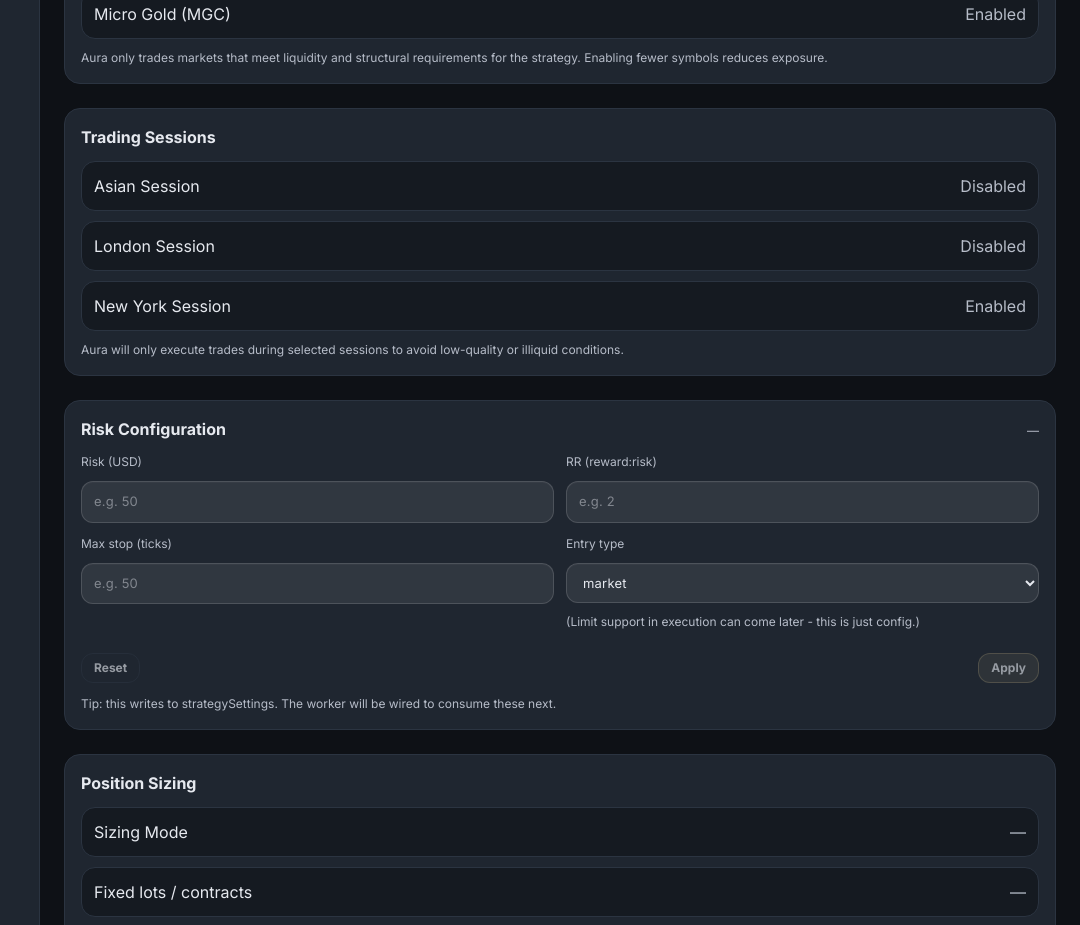
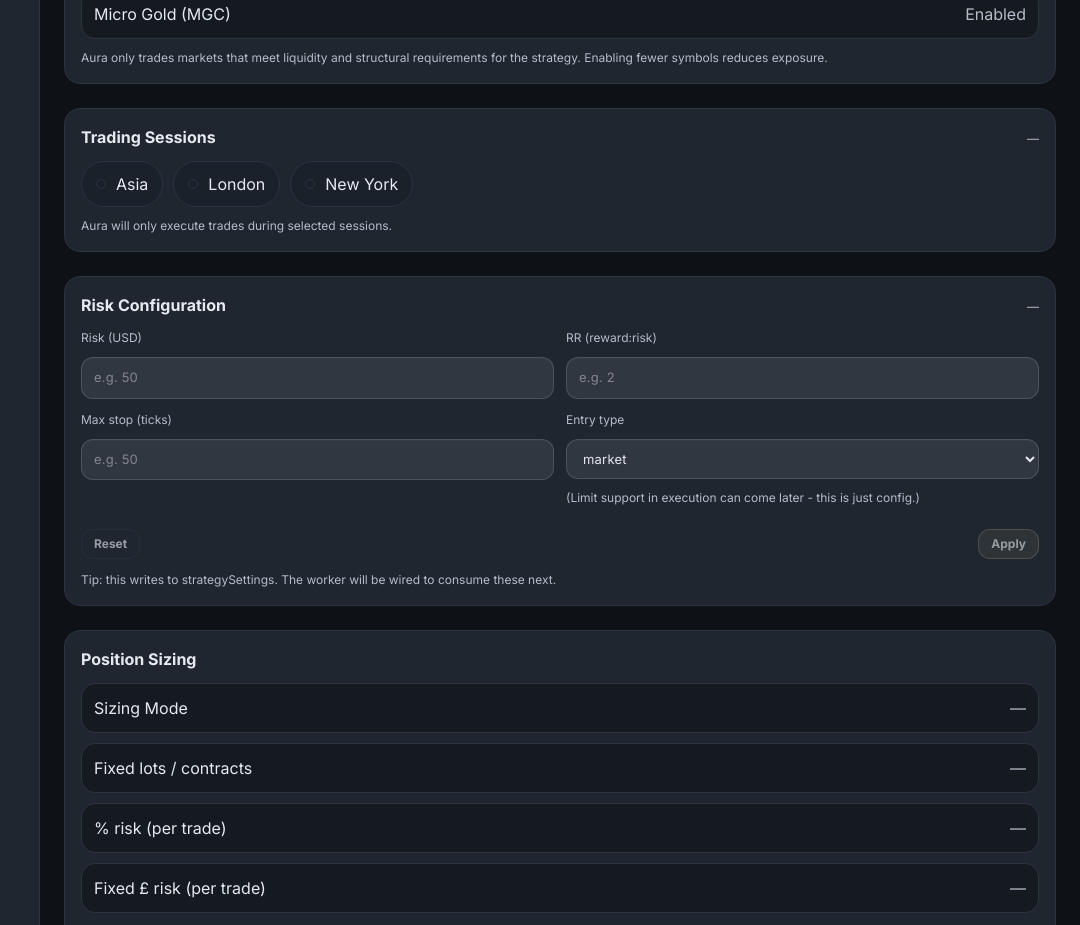
Before and after one commit to becspage-arch/aura, a Next.js app: page /app/strategy in a window 1280 px wide. Shown: the part 960-1885 px from the top of the page, without its empty margins (200-1280 px from the left). Built offline with nearby package versions, Linux system fonts and the light colour scheme; no server answers.

Commit message:
strategy dashboard

```diff
--- a/src/app/app/strategy/page.tsx
+++ b/src/app/app/strategy/page.tsx
@@ -345,29 +345,84 @@ export default function StrategyPage() {
         </div>
       </section>
 
-      {/* Sessions */}
+      {/* Sessions (INLINE PILLS) */}
       <section className="aura-card">
-        <div className="aura-card-title">Trading Sessions</div>
+        <div className="aura-row-between">
+          <div className="aura-card-title">Trading Sessions</div>
+          <div className="aura-muted aura-text-xs">
+            {saving
+              ? "Saving…"
+              : current
+              ? [
+                  current.sessions.asia ? "Asia" : null,
+                  current.sessions.london ? "London" : null,
+                  current.sessions.ny ? "NY" : null,
+                ]
+                  .filter(Boolean)
+                  .join(", ") || "None"
+              : "—"}
+          </div>
+        </div>
 
-        <div className="aura-mt-12 aura-grid-gap-10">
-          <div className="aura-card-muted aura-row-between">
-            <span>Asian Session</span>
-            <span className="aura-muted">Disabled</span>
+        <div className="aura-mt-12">
+          <div className="aura-pill-group" role="group" aria-label="Trading sessions">
+            {([
+              { key: "asia", label: "Asia" },
+              { key: "london", label: "London" },
+              { key: "ny", label: "New York" },
+            ] as const).map((s) => {
+              const on = !!current?.sessions[s.key];
+
+              return (
+                <button
+                  key={s.key}
+                  type="button"
+                  className="aura-pill-toggle"
+                  aria-pressed={on}
+                  onClick={async () => {
+                    if (!current) return;
+
+                    const prev = current;
+                    const nextLocal = {
+                      ...current,
+                      sessions: { ...current.sessions, [s.key]: !on },
+                    };
+                    setCurrent(nextLocal);
+
+                    try {
+                      setSaving(true);
+                      setErr(null);
+
+                      const res = await fetchJSON<StrategyPostResponse>(
+                        "/api/trading-state/strategy-settings",
+                        {
+                          method: "POST",
+                          body: JSON.stringify({
+                            sessions: { [s.key]: !on },
+                          }),
+                        }
+                      );
+
+                      setCurrent(res.strategySettings);
+                    } catch (e) {
+                      setCurrent(prev);
+                      setErr(e instanceof Error ? e.message : String(e));
+                    } finally {
+                      setSaving(false);
+                    }
+                  }}
+                  disabled={disabled || !current}
+                  title={on ? "Enabled" : "Disabled"}
+                >
+                  <span className="aura-pill-indicator" />
+                  <span>{s.label}</span>
+                </button>
+              );
+            })}
           </div>
 
-          <div className="aura-card-muted aura-row-between">
-            <span>London Session</span>
-            <span className="aura-muted">Disabled</span>
-          </div>
-
-          <div className="aura-card-muted aura-row-between">
-            <span>New York Session</span>
-            <span className="aura-muted">Enabled</span>
-          </div>
-
-          <p className="aura-muted aura-text-xs">
-            Aura will only execute trades during selected sessions to avoid
-            low-quality or illiquid conditions.
+          <p className="aura-muted aura-text-xs aura-mt-10">
+            Aura will only execute trades during selected sessions.
           </p>
         </div>
       </section>
--- a/src/app/globals.css
+++ b/src/app/globals.css
@@ -846,3 +846,48 @@ html.light .aura-row-link:hover {
   -webkit-font-smoothing: antialiased;
   -moz-osx-font-smoothing: grayscale;
 }
+
+/* Aura segmented toggle pills */
+.aura-pill-group {
+  display: flex;
+  flex-wrap: wrap;
+  gap: 10px;
+}
+
+.aura-pill-toggle {
+  display: inline-flex;
+  align-items: center;
+  gap: 10px;
+  padding: 10px 14px;
+  border-radius: 999px;
+  border: 1px solid var(--border);
+  background: color-mix(in srgb, var(--card) 78%, var(--background));
+  color: var(--foreground);
+  cursor: pointer;
+  user-select: none;
+  transition: transform 120ms ease, border-color 120ms ease, background 120ms ease;
+}
+
+.aura-pill-toggle:hover {
+  transform: translateY(-1px);
+  border-color: color-mix(in srgb, var(--border) 60%, var(--aura-gold-2));
+}
+
+.aura-pill-toggle[aria-pressed="true"] {
+  border-color: color-mix(in srgb, var(--aura-gold-2) 80%, var(--border));
+  background: color-mix(in srgb, var(--card) 70%, var(--aura-gold-1));
+}
+
+.aura-pill-indicator {
+  width: 10px;
+  height: 10px;
+  border-radius: 999px;
+  border: 1px solid var(--border);
+  background: transparent;
+  flex: 0 0 auto;
+}
+
+.aura-pill-toggle[aria-pressed="true"] .aura-pill-indicator {
+  border-color: color-mix(in srgb, var(--aura-gold-2) 90%, var(--border));
+  background: var(--aura-gold-2);
+}
```
